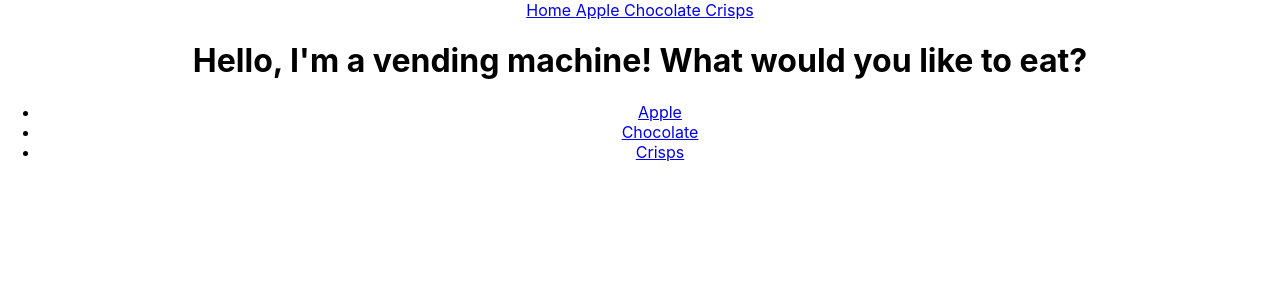
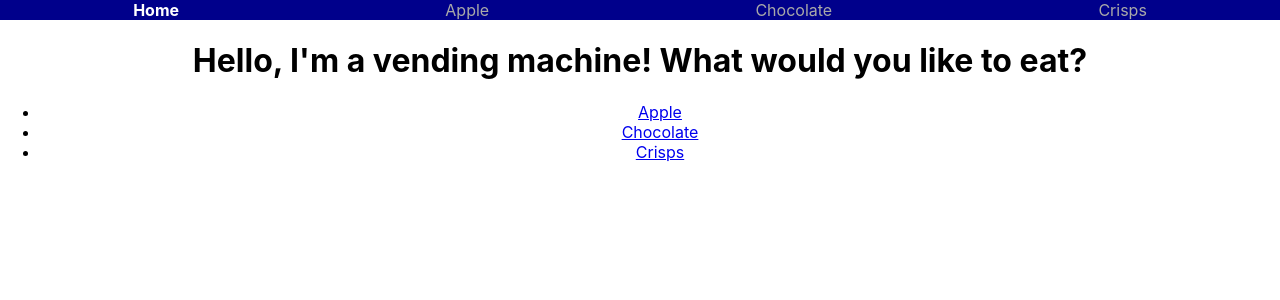
Before and after one commit to Wings30306/react-vending-machine, a React (Create React App) app in the folder vending-machine/: page / in a window 1280 px wide. Shown: the top 300 px of the page. Built offline with nearby package versions, Linux system fonts and the light colour scheme.

Commit message:
Change nav Links to NavLinks to use active class

```diff
--- a/vending-machine/src/App.css
+++ b/vending-machine/src/App.css
@@ -5,6 +5,22 @@
 .App-logo {
   height: 40vmin;
   pointer-events: none;
+}
+
+nav {
+  background-color: darkblue;
+  display: flex;
+  justify-content: space-around;
+}
+
+nav a {
+  color:darkgray;
+  text-decoration: none;
+}
+
+nav .active-nav {
+  color: white;
+  font-weight: bold;
 }
 
 @media (prefers-reduced-motion: no-preference) {
--- a/vending-machine/src/App.js
+++ b/vending-machine/src/App.js
@@ -1,5 +1,5 @@
 import './App.css';
-import { Link, Route, Switch } from "react-router-dom"
+import { NavLink, Route, Switch } from "react-router-dom"
 import VendingMachine from "./VendingMachine"
 import Apple from "./Apple"
 import Chocolate from "./Chocolate"
@@ -9,10 +9,10 @@ function App() {
   return (
     <div className="App">
       <nav>
-        <Link to="/">Home </Link>
-        <Link to="/apple">Apple </Link>
-        <Link to="/chocolate">Chocolate </Link>
-        <Link to="/crisps">Crisps </Link>
+        <NavLink exact activeClassName="active-nav" to="/">Home </NavLink>
+        <NavLink exact activeClassName="active-nav" to="/apple">Apple </NavLink>
+        <NavLink exact activeClassName="active-nav" to="/chocolate">Chocolate </NavLink>
+        <NavLink exact activeClassName="active-nav" to="/crisps">Crisps </NavLink>
       </nav>
       <Switch>
         <Route exact path='/' render={() => <VendingMachine />} />
```
